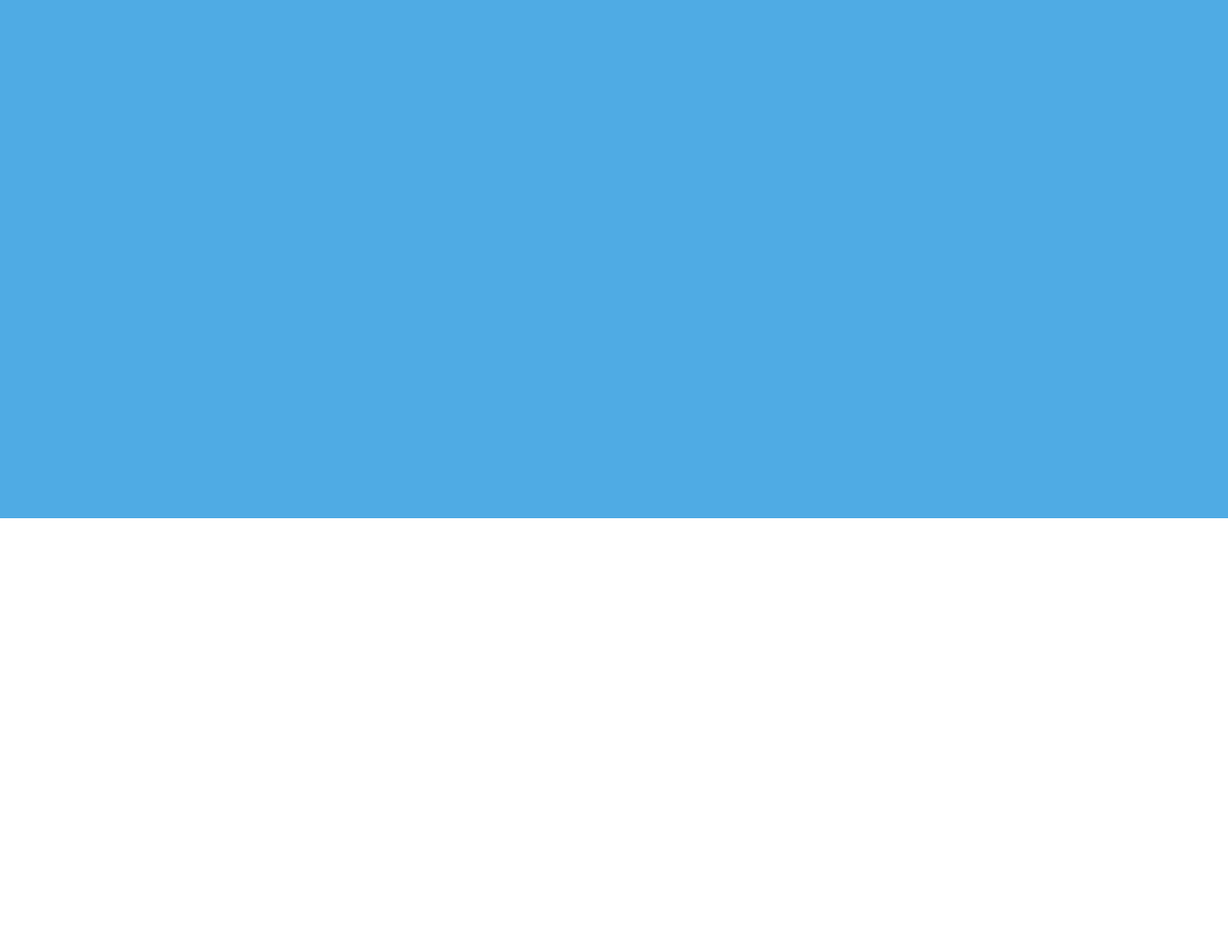
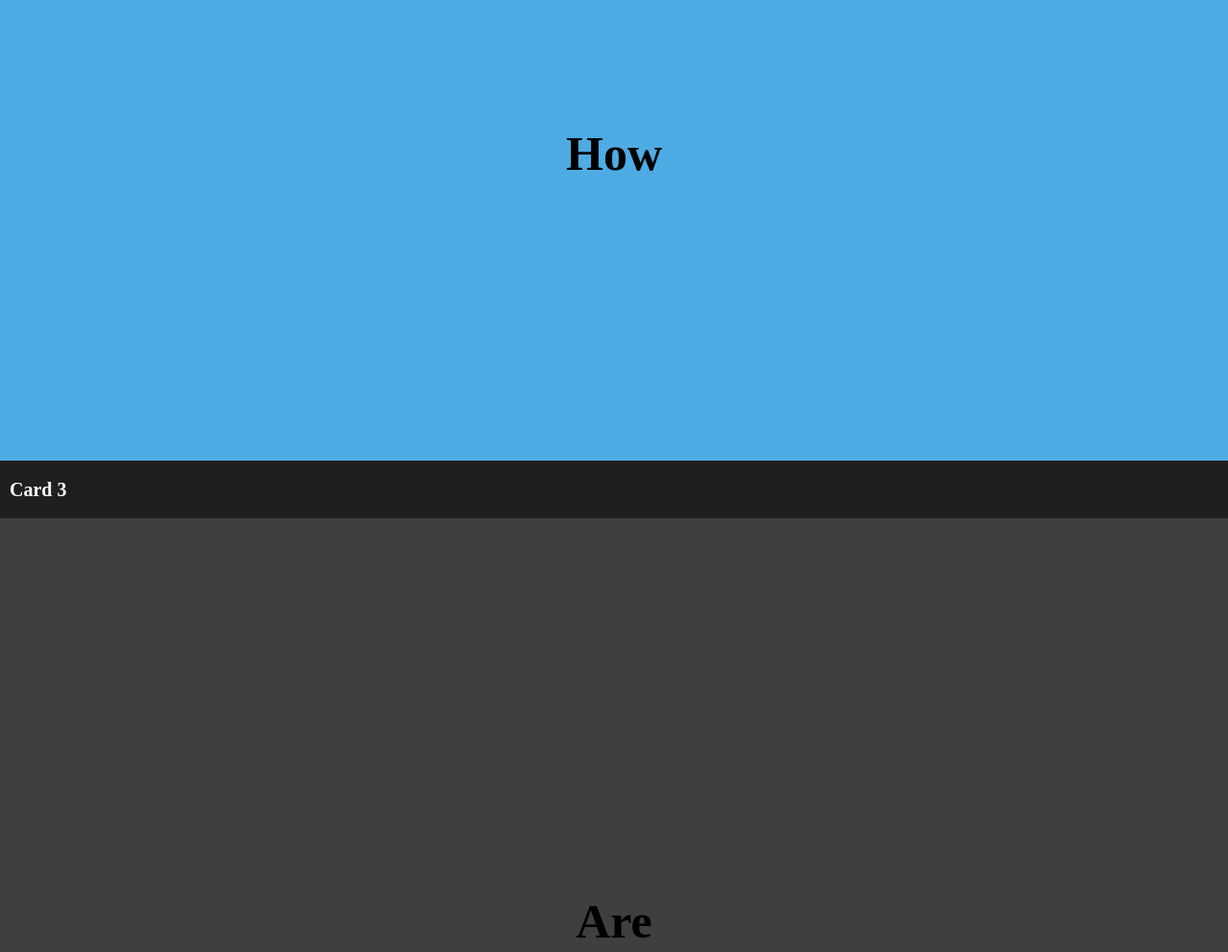
Before and after one commit to nethminilakshi/IT-Assignment-3, a plain HTML site: page cases/case-4.html in a window 1280 px wide. Shown: the part 1120-2112 px from the top of the page at 96% size. Before the commit the page ends 1660 px from the top, so only its background shows below. Drawn offline with Linux system fonts and the light colour scheme.

Commit message:
change of case4

```diff
--- a/cases/case-4.html
+++ b/cases/case-4.html
@@ -23,5 +23,21 @@
         <p class="text">How</p>
       </div>
     </div>
+    <div class="card-3">
+      <div class="header header-3">
+        <p class="card-name">Card 3</p>
+      </div>
+      <div class="section section-3">
+        <p class="text">Are</p>
+      </div>
+    </div>
+    <div class="card-4">
+      <div class="header header-4">
+        <p class="card-name">Card 4</p>
+      </div>
+      <div class="section section-4">
+        <p class="text">You...?</p>
+      </div>
+    </div>
   </body>
 </html>
--- a/css/case-4.css
+++ b/css/case-4.css
@@ -2,14 +2,14 @@ body {
   margin: 0;
 }
 
-.card-1 {
+.card-1,
+.card-2,
+.card-3,
+.card-4 {
   height: 100vh;
   width: 100%;
-}
-
-.card-2 {
-  height: 100vh;
-  width: 100%;
+  display: flex;
+  flex-direction: column;
 }
 
 .header {
@@ -27,16 +27,35 @@ body {
   background-color: rgb(47, 79, 177);
 }
 
+.header-3 {
+  background-color: rgb(32, 30, 30);
+}
+
+.header-4 {
+  background-color: brown;
+}
+
 .section {
   width: 100%;
-  height: 100vh;
+  height: calc(100vh - 60px);
+  /* position: relative;
+  top: 60px; */
 }
 
 .section-1 {
   background-color: white;
 }
+
 .section-2 {
   background-color: rgb(79, 171, 228);
+}
+
+.section-3 {
+  background-color: rgb(63, 63, 63);
+}
+
+.section-4 {
+  background-color: rgb(224, 57, 35);
 }
 
 .card-name {
@@ -50,26 +69,15 @@ body {
   align-items: center;
 }
 
-.section > .text {
-  position: absolute;
+.text {
+  position: relative;
   top: 50%;
   left: 50%;
   transform: translate(-50%, -50%);
   font-size: 50px;
+  font-weight: 800;
   color: black;
   display: flex;
   align-items: center;
   justify-content: center;
 }
-
-.section-2 > .text {
-  position: absolute;
-  top: 50%;
-  left: 50%;
-  transform: translate(-50%, -50%);
-  font-size: 50px;
-  color: black;
-  display: flex;
-  align-items: center;
-  justify-content: center;
-}
```
Also changed, not shown: index.html (+9 -0 lines).
